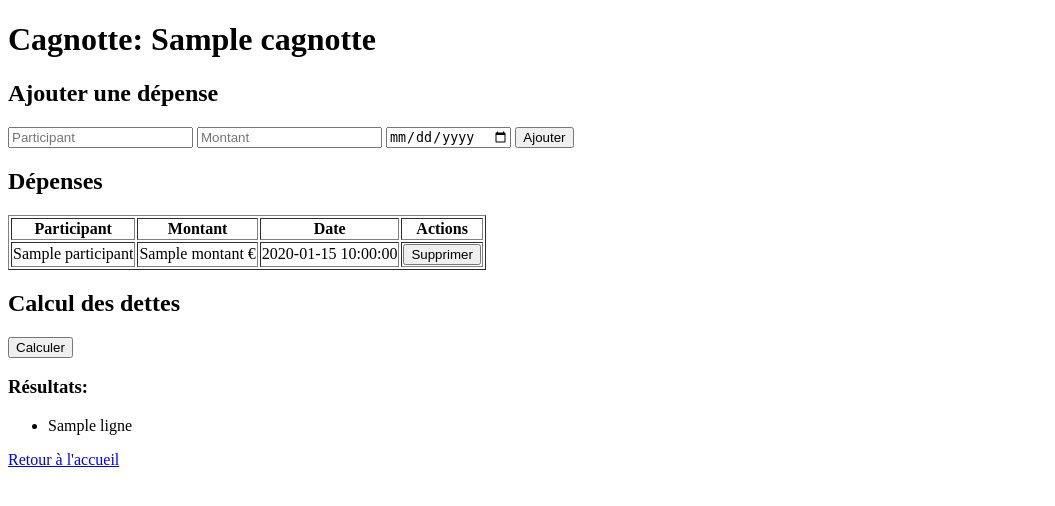
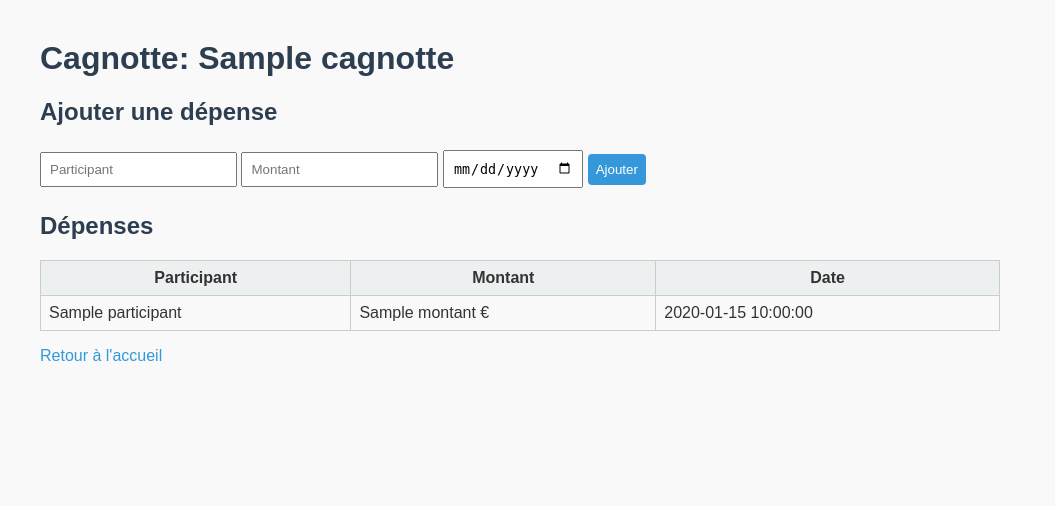
Before and after one commit to JUIEG/Cagnotte-, a Python web app: template src/archilog/templates/cagnotte.html in a window 1280 px wide. Shown: the top 506 px of the page, without its empty margins (0-1055 px from the left). Run offline with Jinja, Linux system fonts and the light colour scheme; the template is opened without the code that fills it: most values are stand-ins (such as "Sample title", 1, 10 or a date in 2020).

Commit message:
Interface web

```diff
--- a/src/archilog/domain.py
+++ b/src/archilog/domain.py
@@ -1,3 +1,4 @@
+#domain.py
 from archilog.repository import (
     get_cagnotte_id,
     inserer_cagnotte,
@@ -11,11 +12,14 @@ from archilog.repository import (
 )
 
 
+from archilog.repository import get_cagnotte_id, inserer_cagnotte
+
 def create_cagnotte(nom):
     if get_cagnotte_id(nom):
         return "Cette cagnotte existe déjà"
     inserer_cagnotte(nom)
     return f"Cagnotte '{nom}' créée"
+
 
 def supprimer_cagnotte(nom):
     cagnotte = get_cagnotte_id(nom)
--- /dev/null
+++ b/src/archilog/static/style.css
@@ -0,0 +1,51 @@
+body {
+    font-family: Arial, sans-serif;
+    margin: 40px;
+    background-color: #f9f9f9;
+    color: #333;
+}
+
+h1, h2, h3 {
+    color: #2c3e50;
+}
+
+input, button {
+    padding: 8px;
+    margin: 4px 0;
+}
+
+button {
+    cursor: pointer;
+    background-color: #3498db;
+    color: white;
+    border: none;
+    border-radius: 4px;
+}
+
+button:hover {
+    background-color: #2980b9;
+}
+
+table {
+    border-collapse: collapse;
+    width: 80%;
+    margin-top: 20px;
+}
+
+table, th, td {
+    border: 1px solid #ccc;
+    padding: 8px;
+}
+
+th {
+    background-color: #ecf0f1;
+}
+
+a {
+    color: #3498db;
+    text-decoration: none;
+}
+
+a:hover {
+    text-decoration: underline;
+}
--- a/src/archilog/templates/cagnotte.html
+++ b/src/archilog/templates/cagnotte.html
@@ -3,6 +3,7 @@
 <head>
     <meta charset="UTF-8">
     <title>Cagnotte - {{ cagnotte.nom }}</title>
+    <link rel="stylesheet" href="{{ url_for('static', filename='style.css') }}">
 </head>
 <body>
     <h1>Cagnotte: {{ cagnotte.nom }}</h1>
@@ -22,43 +23,20 @@
             <th>Participant</th>
             <th>Montant</th>
             <th>Date</th>
-            <th>Actions</th>
         </tr>
         {% for depense in depenses %}
         <tr>
             <td>{{ depense.participant }}</td>
             <td>{{ depense.montant }} €</td>
             <td>{{ depense.date }}</td>
-            <td>
-                <form action="/supprimer_depense" method="post" style="display:inline">
-                    <input type="hidden" name="cagnotte" value="{{ cagnotte.nom }}">
-                    <input type="hidden" name="participant" value="{{ depense.participant }}">
-                    <button type="submit">Supprimer</button>
-                </form>
-            </td>
         </tr>
         {% else %}
         <tr>
-            <td colspan="4">Aucune dépense pour cette cagnotte.</td>
+            <td colspan="3">Aucune dépense pour cette cagnotte.</td>
         </tr>
         {% endfor %}
     </table>
 
-    <h2>Calcul des dettes</h2>
-    <form action="/calculer" method="post">
-        <input type="hidden" name="cagnotte" value="{{ cagnotte.nom }}">
-        <button type="submit">Calculer</button>
-    </form>
-
-    {% if resultat %}
-        <h3>Résultats:</h3>
-        <ul>
-            {% for ligne in resultat %}
-                <li>{{ ligne }}</li>
-            {% endfor %}
-        </ul>
-    {% endif %}
-
     <p><a href="/">Retour à l'accueil</a></p>
 </body>
 </html>
--- a/src/archilog/templates/home.html
+++ b/src/archilog/templates/home.html
@@ -3,6 +3,7 @@
 <head>
     <meta charset="UTF-8">
     <title>Accueil - Cagnotte</title>
+    <link rel="stylesheet" href="{{ url_for('static', filename='style.css') }}">
 </head>
 <body>
     <h1>Créer une cagnotte</h1>
```
Also changed, not shown: src/archilog/repository.py (+16 -2 lines), src/archilog/views.py (+10 -10 lines), README.md, cagnotte.db.
